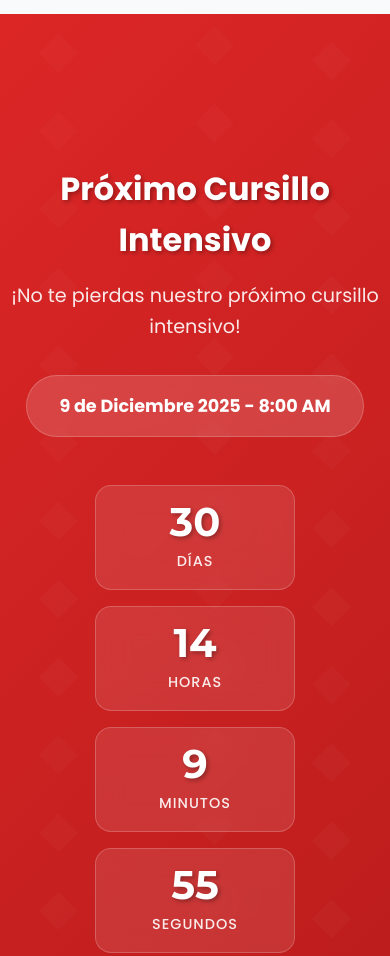
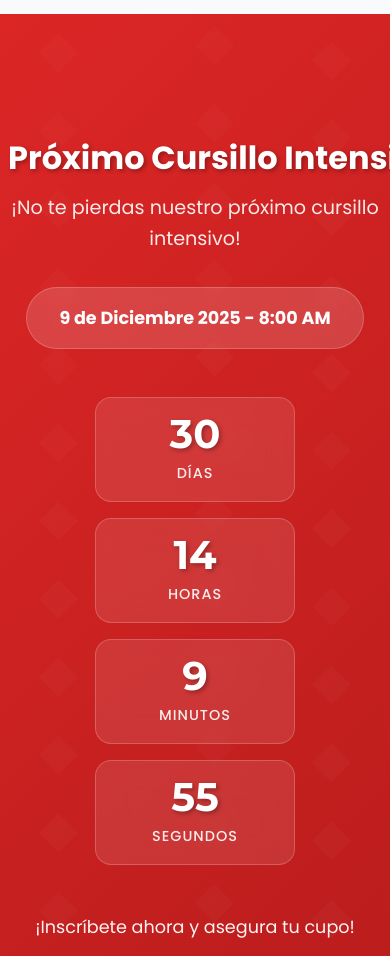
Before and after one commit to MatiasVeraG/Cursillo-Stewart, a plain HTML site: page index.html in a window 390 px wide. Shown: the part 3500-4456 px from the top of the page. Drawn offline with nearby package versions, Linux system fonts and the light colour scheme; a script that the page names is missing.

Commit message:
Resize de animacion de reloj de arena

```diff
--- a/index.html
+++ b/index.html
@@ -300,12 +300,11 @@
             <span class="sandclock-icon">
               <dotlottie-wc
                 src="Icons/Sand Clock loader animation.lottie"
-                style="width: 3em; height: 3em"
                 autoplay
                 loop>
               </dotlottie-wc>
             </span>
-            Próximo Cursillo Intensivo
+            <span class="title-text">Próximo Cursillo Intensivo</span>
           </h2>
           <p>¡No te pierdas nuestro próximo cursillo intensivo!</p>
           <div class="countdown-date">
--- a/styles.css
+++ b/styles.css
@@ -572,29 +572,39 @@ section {
 }
 
 .countdown-title {
-  display: flex;
+  display: inline-flex;
   align-items: center;
   justify-content: center;
-  gap: 0.7rem;
-  font-size: 2.5rem;
+  gap: 0.5rem;
+  font-size: 2.2rem;
   margin-bottom: 1rem;
   font-weight: bold;
   text-shadow: 2px 2px 4px rgba(0, 0, 0, 0.3);
-  flex-wrap: wrap;
+  flex-wrap: nowrap;
+  line-height: 1.2;
+}
+
+.title-text {
+  display: inline-block;
+  white-space: nowrap;
 }
 
 .sandclock-icon {
   display: inline-flex;
   align-items: center;
-  font-size: 3em;
-  line-height: 1;
+  justify-content: center;
+  flex-shrink: 0;
+  width: 4.4rem;
+  height: 4.4rem;
   animation: sandclockSway 3s ease-in-out infinite;
 }
 
 .sandclock-icon dotlottie-wc {
   display: block;
-  width: 1em !important;
-  height: 1em !important;
+  width: 100% !important;
+  height: 100% !important;
+  max-width: 4.4rem !important;
+  max-height: 4.4rem !important;
 }
 
 @keyframes sandclockSway {
@@ -749,6 +759,69 @@ section {
 
 .countdown-number.pulse {
   animation: pulse 0.5s ease-in-out;
+}
+
+/* Countdown Responsive Styles */
+@media (max-width: 768px) {
+  .countdown-title {
+    font-size: 1.8rem;
+    flex-direction: column;
+    gap: 0.8rem;
+    text-align: center;
+  }
+
+  .sandclock-icon {
+    width: 3.6rem;
+    height: 3.6rem;
+  }
+
+  .sandclock-icon dotlottie-wc {
+    max-width: 3.6rem !important;
+    max-height: 3.6rem !important;
+  }
+
+  .countdown-timer {
+    flex-wrap: wrap;
+    gap: 0.8rem;
+  }
+
+  .countdown-item {
+    min-width: 80px;
+    padding: 1rem;
+  }
+
+  .countdown-number {
+    font-size: 2.2rem;
+  }
+
+  .countdown-separator {
+    display: none;
+  }
+}
+
+@media (max-width: 480px) {
+  .countdown-title {
+    font-size: 1.5rem;
+  }
+
+  .sandclock-icon {
+    width: 3rem;
+    height: 3rem;
+  }
+
+  .sandclock-icon dotlottie-wc {
+    max-width: 3rem !important;
+    max-height: 3rem !important;
+  }
+
+  .countdown-item {
+    min-width: 70px;
+    padding: 0.8rem;
+  }
+
+  .countdown-number {
+    font-size: 1.8rem;
+  }
 }
 
 /* Nuestros Ingresantes Section */
```
